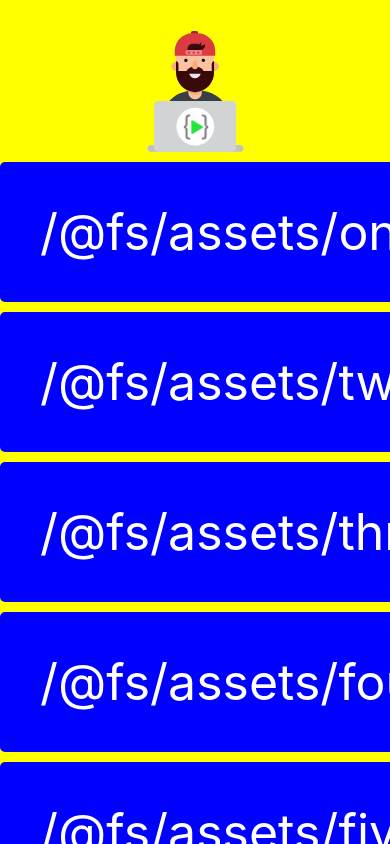
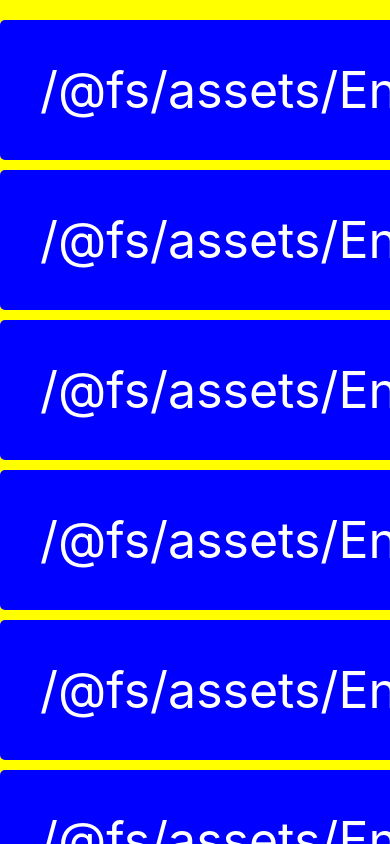
Before and after one commit to Rishu2000/soundApp, a React Native app: screen / in a window 390 px wide. Built offline with nearby package versions, Linux system fonts and the light colour scheme; grey boxes are pictures that could not be loaded.

Commit message:
Imported English voice and changed the directory of image.

```diff
--- a/App.js
+++ b/App.js
@@ -2,16 +2,16 @@ import React from "react"
 import {Text,View,ScrollView,Image,TouchableOpacity,StyleSheet} from "react-native"
 import Sound from "react-native-sound"
 const soundList = [
-  require("./assets/one.wav"),
-  require("./assets/two.wav"),
-  require("./assets/three.wav"),
-  require("./assets/four.wav"),
-  require("./assets/five.wav"),
-  require("./assets/six.wav"),
-  require("./assets/seven.wav"),
-  require("./assets/eight.wav"),
-  require("./assets/nine.wav"),
-  require("./assets/ten.wav")
+  require("./assets/English-voice/one.mp3"),
+  require("./assets/English-voice/two.mp3"),
+  require("./assets/English-voice/three.mp3"),
+  require("./assets/English-voice/four.mp3"),
+  require("./assets/English-voice/five.mp3"),
+  require("./assets/English-voice/six.mp3"),
+  require("./assets/English-voice/seven.mp3"),
+  require("./assets/English-voice/eight.mp3"),
+  require("./assets/English-voice/nine.mp3"),
+  require("./assets/English-voice/ten.mp3")
 ]
 
 const App = () => {
@@ -24,13 +24,13 @@ const App = () => {
     })
     setTimeout(() => {
       soundVoice.play()
-    },500)
+    },100)
     soundVoice.release()
   }
 
   return(
     <ScrollView style={styles.container}>
-      <Image source={require("./assets/logo.png")} style={styles.img}/>
+      <Image source={require("./assets/img/logo.png")} style={styles.img}/>
       <View style={styles.gridContainer}>
           {soundList.map((sound) => (
         <TouchableOpacity key={sound} style={styles.box}
```
